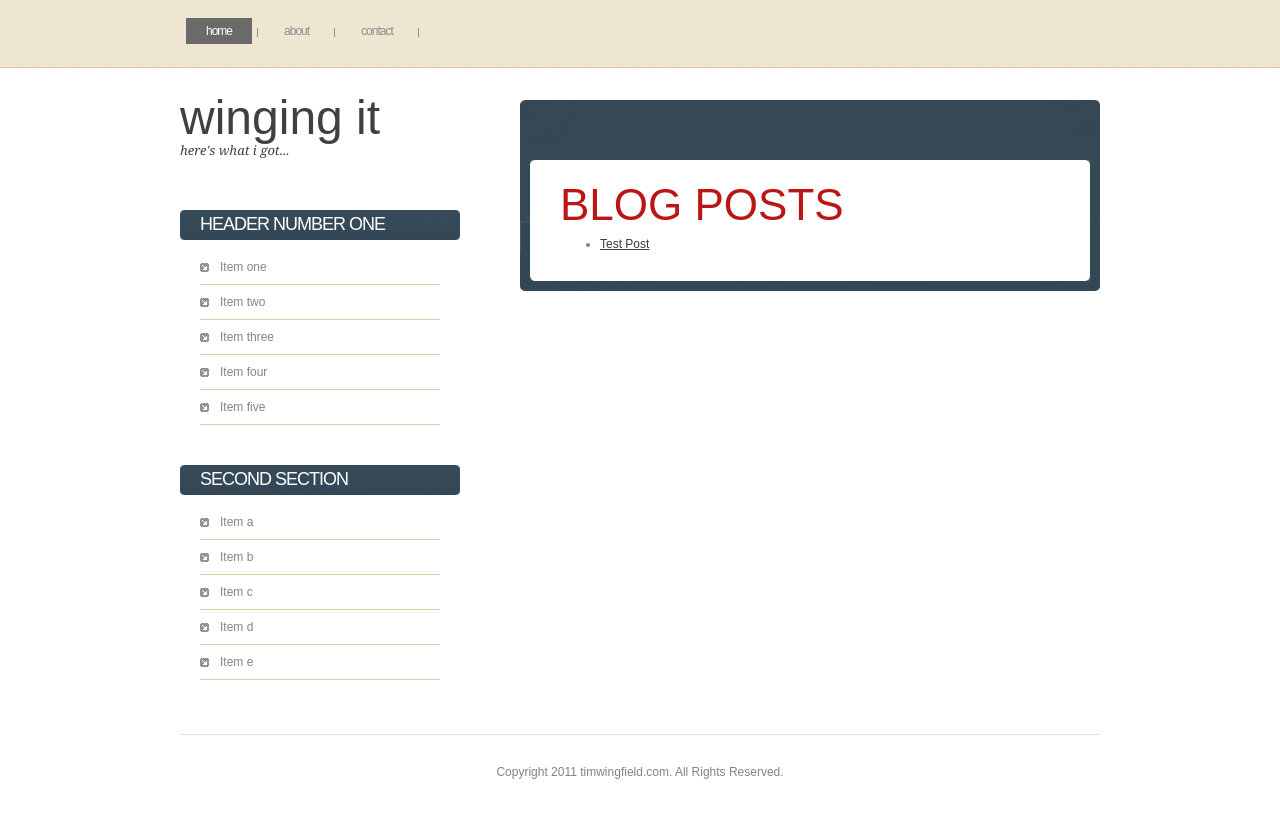
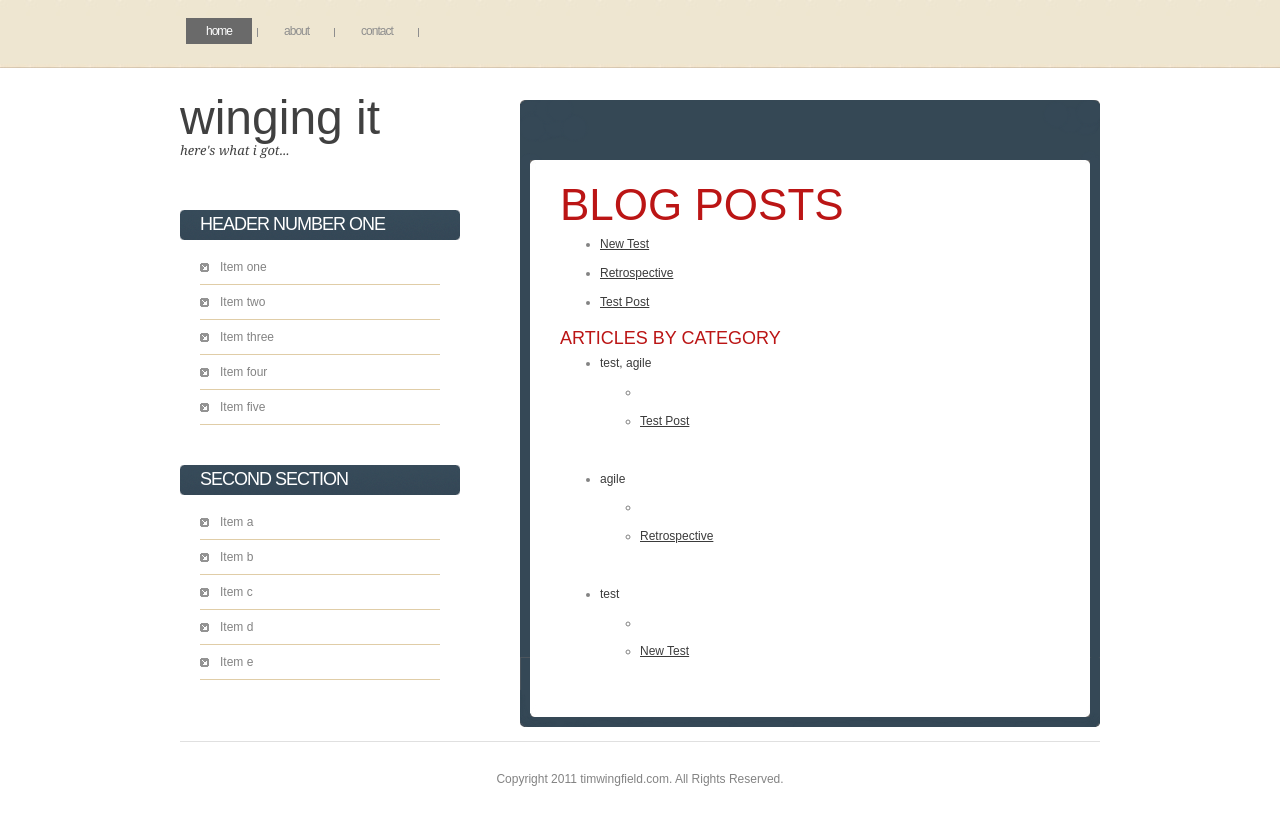
Before and after one commit to timwingfield/timwingfield.github.com, a Jekyll site: the page built from index.html, in a window 1280 px wide. Shown: the top 825 px of the page. Built offline with Jekyll 4.4.1, drawn with Linux system fonts in a browser that asks for light colours; Markdown is read by kramdown in place of the engine named in the settings.

```diff
--- a/_posts/2011-05-15-test-post.markdown
+++ b/_posts/2011-05-15-test-post.markdown
@@ -1,5 +1,6 @@
 ---
 layout: post
+category: test, agile
 ---
 First paragraph of my test post. This line has **emphasis** on that one word there.
 
--- a/index.html
+++ b/index.html
@@ -10,4 +10,19 @@ title: Winging It
       <li><a href="{{ post.url }}">{{ post.title }}</a></li>
     {% endfor %}
   </ul>
+  <h2>Articles by Category</h2>
+  <ul>
+    {% for category in site.categories %}
+      <li><a name="{{ category | first }}">{{ category | first }}</a>
+        <ul>
+        {% for posts in category %}
+          {% for post in posts %}
+            <li><a href=".{{ post.url }}">{{ post.title }}</a></li>
+          {% endfor %}
+        {% endfor %}
+        </ul>
+        <br/>
+      </li>
+    {% endfor %}
+  </ul>
 </div>
```
Also changed, not shown: _posts/2011-05-19-retrospective.md (added, +9 -0 lines), _posts/2011-05-22-new-test.md (added, +13 -0 lines).
